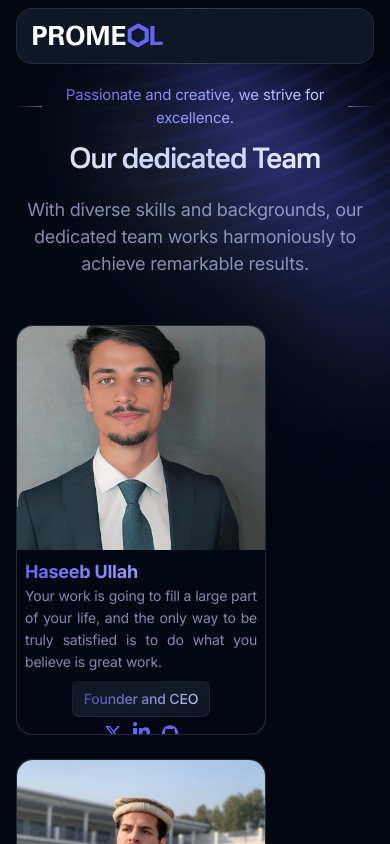
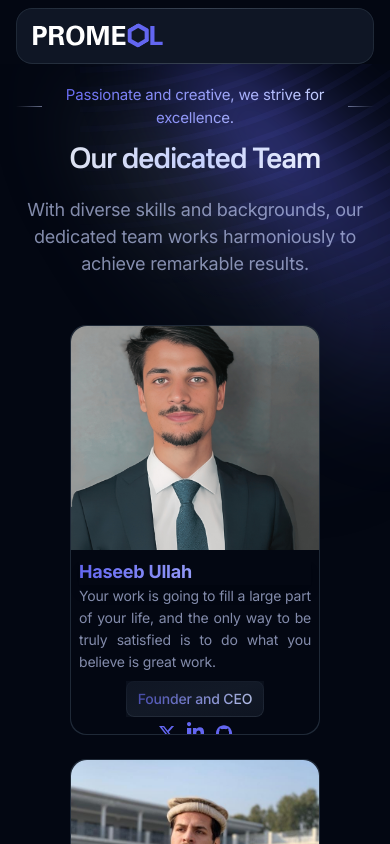
Before and after one commit to ihaseebullah/promeol.com, a Next.js app: page /company/team in a window 390 px wide. Shown: the top 844 px of the page. Built offline with nearby package versions, Linux system fonts and the light colour scheme.

Commit message:
Ref: Responsive on smaller screens

```diff
--- a/app/(products)/products/layout.tsx
+++ b/app/(products)/products/layout.tsx
@@ -24,7 +24,6 @@
   return (
     <>
       <main className="relative flex grow flex-col">{children}</main>
-
     </>
   );
 }
--- a/app/company/team/page.tsx
+++ b/app/company/team/page.tsx
@@ -7,8 +7,10 @@
 import { TeamCards } from "@/components/ui/card-team";
 import { SectionHeader } from "@/components/ui/section-header";
 import Head from "next/head";
+
 export default function Team() {
   const { loading, setLoading } = useLoading();
+
   useEffect(() => {
     setLoading(true);
     const timer = setTimeout(() => {
@@ -20,9 +22,9 @@
   return (
     <>
       <Head>
-        <title>Team- Promeol</title>
+        <title>Team - Promeol</title>
       </Head>
-      <div className="mx-auto max-w-6xl px-4 sm:px-6 mt-[20px]">
+      <div className="mx-auto max-w-6xl px-4 sm:px-6 mt-[20px] flex flex-col items-center">
         <SectionHeader
           outline="Passionate and creative, we strive for excellence."
           title="Our dedicated Team"
--- a/components/ui/card-team.tsx
+++ b/components/ui/card-team.tsx
@@ -29,7 +29,7 @@
         "As a Social Media Manager, I create engaging content and strategies that boost brand visibility and community engagement.",
       designation: "Socail Media Manager",
       image: Yaseen,
-    },
+    }
   ];
   return (
     <Spotlight className="mb-10 group mx-auto grid max-w-sm items-start gap-6 lg:max-w-none lg:grid-cols-3">
```
